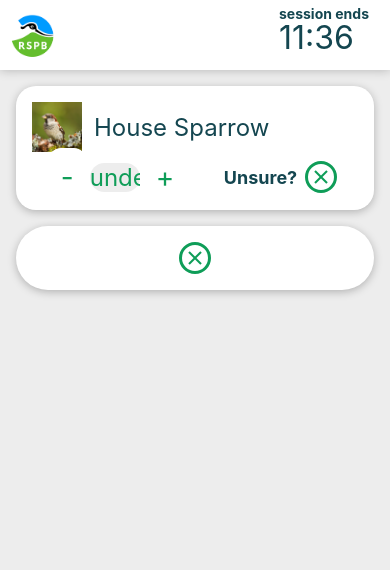
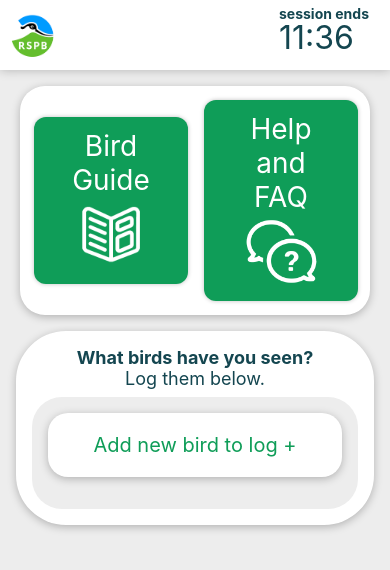
Before and after one commit to Platymek/HumanComputerInteraction-HiFi-Prototype, a React Native app: screen / in a window 390 px wide. Shown: the top 570 px of the page. Built offline with nearby package versions, Linux system fonts and the light colour scheme.

Commit message:
fixed IndividualLog for mobile

```diff
--- a/App.js
+++ b/App.js
@@ -114,7 +114,7 @@ function App() {
 
             <Stack.Navigator
 
-                initialRouteName="TestHarness"
+                initialRouteName="Home"
 
                 screenOptions={{
 
--- a/pages/templates/components/IndividualLog.js
+++ b/pages/templates/components/IndividualLog.js
@@ -21,14 +21,15 @@ export default function IndividualLog(props) {
             colors={props.colors}
             bird={props.birds[props.birdIndex]}
         >
-
             <View style={{
 
                 flexDirection: 'row',
                 flexWrap: 'wrap',
                 alignItems: 'center',
-                justifyContent: 'space-around',
-                width: '100%'
+                justifyContent: 'space-between',
+                width: '100%',
+
+                marginLeft: -8,
             }}>
 
                 <View style={{
@@ -36,7 +37,8 @@ export default function IndividualLog(props) {
                     flexDirection: 'row',
                     flexWrap: 'wrap',
                     alignItems: 'center',
-                    margin: -8,
+                    justifyContent: 'center',
+                    width: "50%",
                 }}>
 
                     <BigButton
@@ -45,7 +47,7 @@ export default function IndividualLog(props) {
                         title={"-"}
                         lite={true}
                         compact={true}
-                        margin={0}
+                        margin={-2}
 
                         onPress={() => {
 
@@ -87,7 +89,7 @@ export default function IndividualLog(props) {
 
                             style={{
 
-                                width: '100%',
+                                maxWidth: 48,
                                 color: props.colors[3],
                                 fontSize: 24,
                                 textAlign: 'center',
@@ -118,7 +120,7 @@ export default function IndividualLog(props) {
                         title={"+"}
                         lite={true}
                         compact={true}
-                        margin={0}
+                        margin={-6}
 
                         onPress={() => {
 
```
